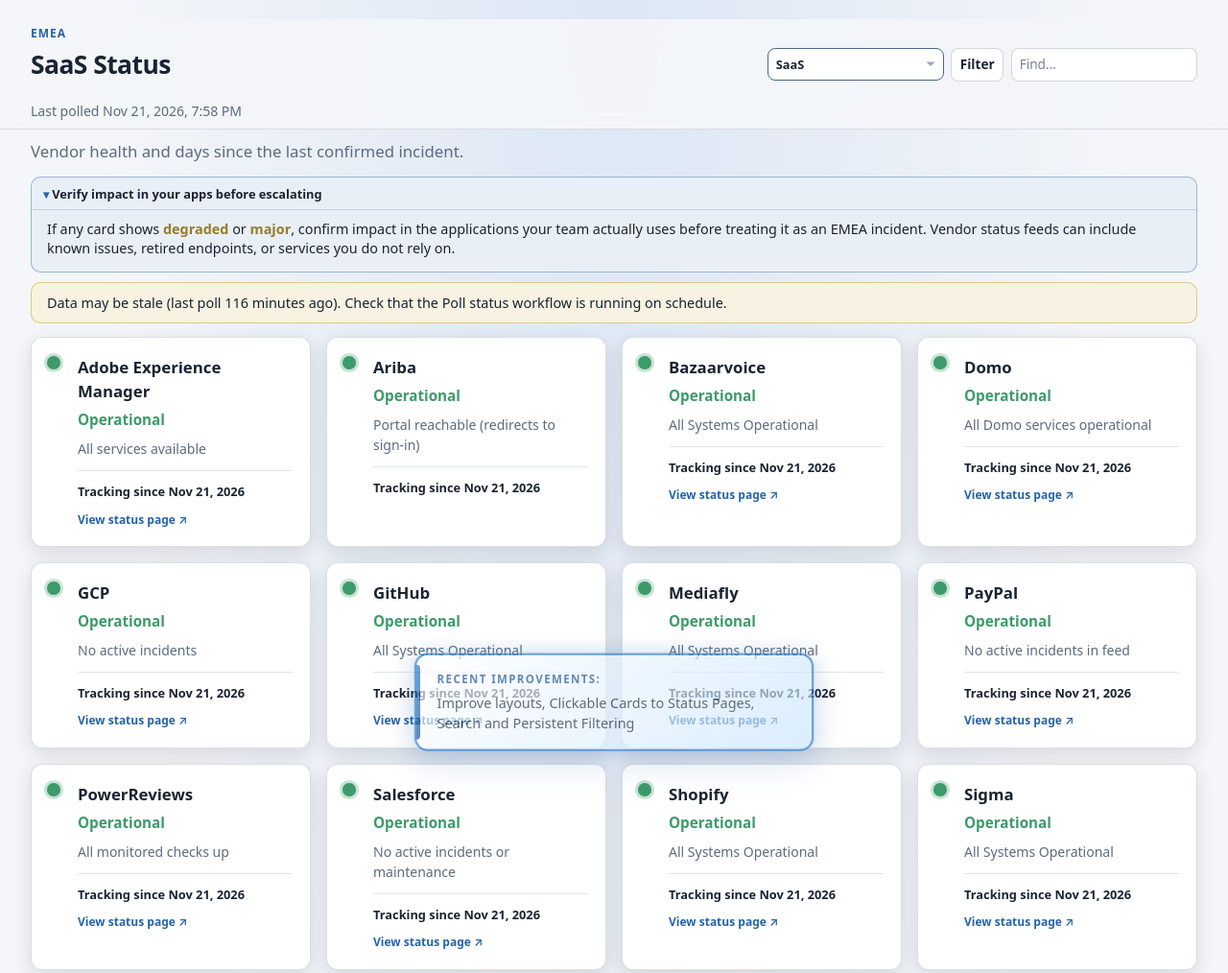
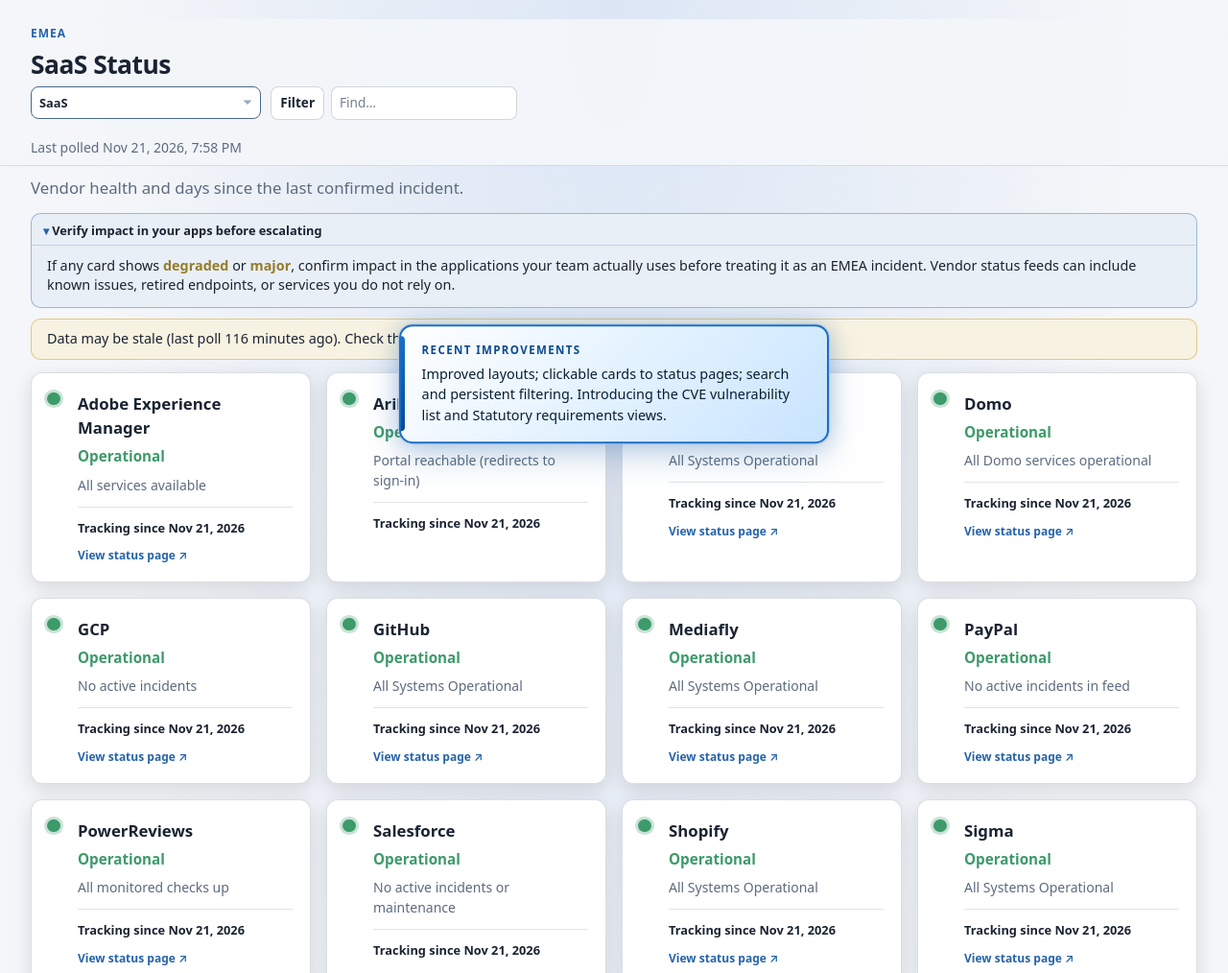
Before and after one commit to krypton-john/dashboard, a plain HTML site: page public/index.html in a window 1280 px wide. Shown: the top 1014 px of the page at 96% size. Drawn offline with Linux system fonts and the light colour scheme; files whose address does not match are found by name.

Commit message:
Unify view dropdown layout and refresh improvements toast.
View select sits on a shared toolbar row on all pages; toast is centered, 8 seconds, and highlights CVE and statutory views.

```diff
--- a/public/css/main.css
+++ b/public/css/main.css
@@ -72,7 +72,20 @@ body {
 }
 
 .header--bar .header__top {
-  margin-bottom: 0.2rem;
+  margin-bottom: 0.15rem;
+}
+
+.header__toolbar {
+  display: grid;
+  grid-template-columns: minmax(10rem, 15rem) minmax(0, 1fr);
+  gap: 0.45rem 0.65rem;
+  align-items: center;
+  margin-bottom: 0.15rem;
+}
+
+.view-select-wrap--toolbar {
+  width: 100%;
+  min-width: 0;
 }
 
 .eyebrow--compact {
@@ -135,7 +148,8 @@ body {
   font: inherit;
   font-size: 0.8rem;
   font-weight: 600;
-  max-width: min(11.5rem, 42vw);
+  width: 100%;
+  max-width: 15rem;
   padding: 0.4rem 1.75rem 0.4rem 0.5rem;
   border-radius: 8px;
   border: 1px solid color-mix(in srgb, var(--accent) 35%, var(--muted));
@@ -612,10 +626,11 @@ a.release-card:hover {
   --improvements-toast-label: #7ec8ff;
   position: fixed;
   z-index: 50;
+  top: 50%;
   left: 50%;
-  bottom: max(1.25rem, env(safe-area-inset-bottom, 0px));
-  transform: translateX(-50%);
-  width: min(26rem, calc(100vw - 2rem));
+  bottom: auto;
+  transform: translate(-50%, -50%);
+  width: min(28rem, calc(100vw - 2rem));
   padding: 1rem 1.1rem 1rem 1.35rem;
   border-radius: 14px;
   border: 2px solid #3d9dff;
@@ -651,7 +666,7 @@ a.release-card:hover {
 
 .improvements-toast--leaving {
   opacity: 0;
-  transform: translateX(-50%) translateY(0.5rem);
+  transform: translate(-50%, calc(-50% + 0.75rem));
 }
 
 .improvements-toast__text {
@@ -704,7 +719,7 @@ a.release-card:hover {
   }
 
   .improvements-toast--leaving {
-    transform: translateX(-50%);
+    transform: translate(-50%, -50%);
   }
 }
 
@@ -1070,9 +1085,24 @@ a.card:focus-visible {
     gap: 0.5rem;
   }
 
+  .header__toolbar {
+    grid-template-columns: 1fr;
+    gap: 0.4rem;
+  }
+
+  .view-select {
+    max-width: none;
+    font-size: 0.78rem;
+  }
+
   .header__actions {
     flex-wrap: wrap;
     justify-content: flex-end;
+    width: 100%;
+  }
+
+  .header__actions[aria-hidden="true"] {
+    display: none;
   }
 
   .vendor-filter__popover {
@@ -1081,13 +1111,8 @@ a.card:focus-visible {
     width: min(18.5rem, calc(100vw - 2.5rem));
   }
 
-  .view-select {
-    max-width: min(9.5rem, 38vw);
-    font-size: 0.75rem;
-  }
-
   .tool-search__input {
-    max-width: min(25ch, calc(100vw - 8.5rem));
+    max-width: min(25ch, calc(100vw - 4rem));
   }
 
   .grid {
--- a/public/index.html
+++ b/public/index.html
@@ -5,7 +5,7 @@
     <meta name="viewport" content="width=device-width, initial-scale=1" />
     <title>SaaS Status Dashboard</title>
     <link rel="icon" href="favicon.svg" type="image/svg+xml" />
-    <link rel="stylesheet" href="css/main.css?v=13" />
+    <link rel="stylesheet" href="css/main.css?v=15" />
   </head>
   <body>
     <main class="page">
@@ -14,11 +14,13 @@
           <p class="eyebrow eyebrow--compact">EMEA</p>
           <div class="header__top">
             <h1>SaaS Status</h1>
+          </div>
+          <div class="header__toolbar">
+            <div class="view-select-wrap view-select-wrap--toolbar">
+              <label class="sr-only" for="site-view-select">Dashboard view</label>
+              <select id="site-view-select" class="view-select" aria-label="Dashboard view"></select>
+            </div>
             <div class="header__actions">
-              <div class="view-select-wrap">
-                <label class="sr-only" for="site-view-select">Dashboard view</label>
-                <select id="site-view-select" class="view-select" aria-label="Dashboard view"></select>
-              </div>
               <div class="vendor-filter" id="vendor-filter">
                 <button
                   type="button"
@@ -127,18 +129,6 @@
         <p>Data refreshes automatically. Polled every 6 hours via GitHub Actions.</p>
       </footer>
     </main>
-    <aside
-      id="recent-improvements-toast"
-      class="improvements-toast improvements-toast--hidden"
-      role="status"
-      aria-live="polite"
-      hidden
-    >
-      <p class="improvements-toast__text">
-        <strong>Recent improvements:</strong>
-        Improve layouts, Clickable Cards to Status Pages, Search and Persistent Filtering
-      </p>
-    </aside>
-    <script src="js/dashboard.js?v=11" type="module"></script>
+    <script src="js/dashboard.js?v=12" type="module"></script>
   </body>
 </html>
--- a/public/js/dashboard.js
+++ b/public/js/dashboard.js
@@ -1,11 +1,9 @@
-import { initSiteNav } from "./site-nav.js";
+import { initRecentImprovementsToast, initSiteNav } from "./site-nav.js";
 
 // Warn if no poll in ~90 minutes (hourly schedule + GitHub cron delay).
 const STALE_MS = 90 * 60 * 1000;
 const REFRESH_MS = 60 * 1000;
 const VENDOR_FILTER_STORAGE_KEY = "emea-dashboard-vendor-filter-v1";
-const RECENT_IMPROVEMENTS_SEEN_KEY = "emea-dashboard-recent-improvements-v1";
-const RECENT_IMPROVEMENTS_MS = 5000;
 
 /** @type {"all" | "issues" | "custom"} */
 let vendorFilterPreset = "all";
@@ -656,39 +654,6 @@ async function load() {
   }
 }
 
-function initRecentImprovementsToast() {
-  const toast = document.getElementById("recent-improvements-toast");
-  if (!toast) return;
-  try {
-    if (localStorage.getItem(RECENT_IMPROVEMENTS_SEEN_KEY)) return;
-  } catch {
-    return;
-  }
-
-  const markSeen = () => {
-    try {
-      localStorage.setItem(RECENT_IMPROVEMENTS_SEEN_KEY, new Date().toISOString());
-    } catch {
-      /* ignore */
-    }
-  };
-
-  const dismiss = () => {
-    toast.classList.add("improvements-toast--leaving");
-    const reducedMotion = window.matchMedia("(prefers-reduced-motion: reduce)").matches;
-    const fadeMs = reducedMotion ? 200 : 450;
-    window.setTimeout(() => {
-      toast.classList.add("improvements-toast--hidden");
-      toast.hidden = true;
-      markSeen();
-    }, fadeMs);
-  };
-
-  toast.classList.remove("improvements-toast--hidden");
-  toast.hidden = false;
-  window.setTimeout(dismiss, RECENT_IMPROVEMENTS_MS);
-}
-
 function initAdvisoryDetails() {
   const details = document.getElementById("advisory-details");
   if (!details) return;
--- a/public/js/site-nav.js
+++ b/public/js/site-nav.js
@@ -11,7 +11,7 @@ export const SITE_VIEWS = [
   {
     id: "critical",
     href: "critical-releases.html",
-    label: "Critical Software Releases",
+    label: "CVE / Critical releases",
     pageTitle: "Critical Software Releases",
   },
   {
@@ -61,3 +61,53 @@ export function syncStickyScrollMarginForHeader() {
   const h = sticky.getBoundingClientRect().height;
   document.documentElement.style.setProperty("--sticky-offset", `${Math.ceil(h)}px`);
 }
+
+const RECENT_IMPROVEMENTS_SEEN_KEY = "emea-dashboard-recent-improvements-v2";
+const RECENT_IMPROVEMENTS_MS = 8000;
+
+export function initRecentImprovementsToast() {
+  try {
+    if (localStorage.getItem(RECENT_IMPROVEMENTS_SEEN_KEY)) return;
+  } catch {
+    return;
+  }
+
+  let toast = document.getElementById("recent-improvements-toast");
+  if (!toast) {
+    toast = document.createElement("aside");
+    toast.id = "recent-improvements-toast";
+    toast.className = "improvements-toast improvements-toast--hidden";
+    toast.setAttribute("role", "status");
+    toast.setAttribute("aria-live", "polite");
+    toast.hidden = true;
+    const text = document.createElement("p");
+    text.className = "improvements-toast__text";
+    text.innerHTML =
+      "<strong>Recent improvements</strong>Improved layouts; clickable cards to status pages; search and persistent filtering. Introducing the CVE vulnerability list and Statutory requirements views.";
+    toast.append(text);
+    document.body.append(toast);
+  }
+
+  const markSeen = () => {
+    try {
+      localStorage.setItem(RECENT_IMPROVEMENTS_SEEN_KEY, new Date().toISOString());
+    } catch {
+      /* ignore */
+    }
+  };
+
+  const dismiss = () => {
+    toast.classList.add("improvements-toast--leaving");
+    const reducedMotion = window.matchMedia("(prefers-reduced-motion: reduce)").matches;
+    const fadeMs = reducedMotion ? 200 : 450;
+    window.setTimeout(() => {
+      toast.classList.add("improvements-toast--hidden");
+      toast.hidden = true;
+      markSeen();
+    }, fadeMs);
+  };
+
+  toast.classList.remove("improvements-toast--hidden");
+  toast.hidden = false;
+  window.setTimeout(dismiss, RECENT_IMPROVEMENTS_MS);
+}
```
Also changed, not shown: public/critical-releases.html (+8 -7 lines), public/js/critical-releases.js (+6 -1 lines), public/js/statutory.js (+6 -1 lines), public/statutory.html (+8 -7 lines).
